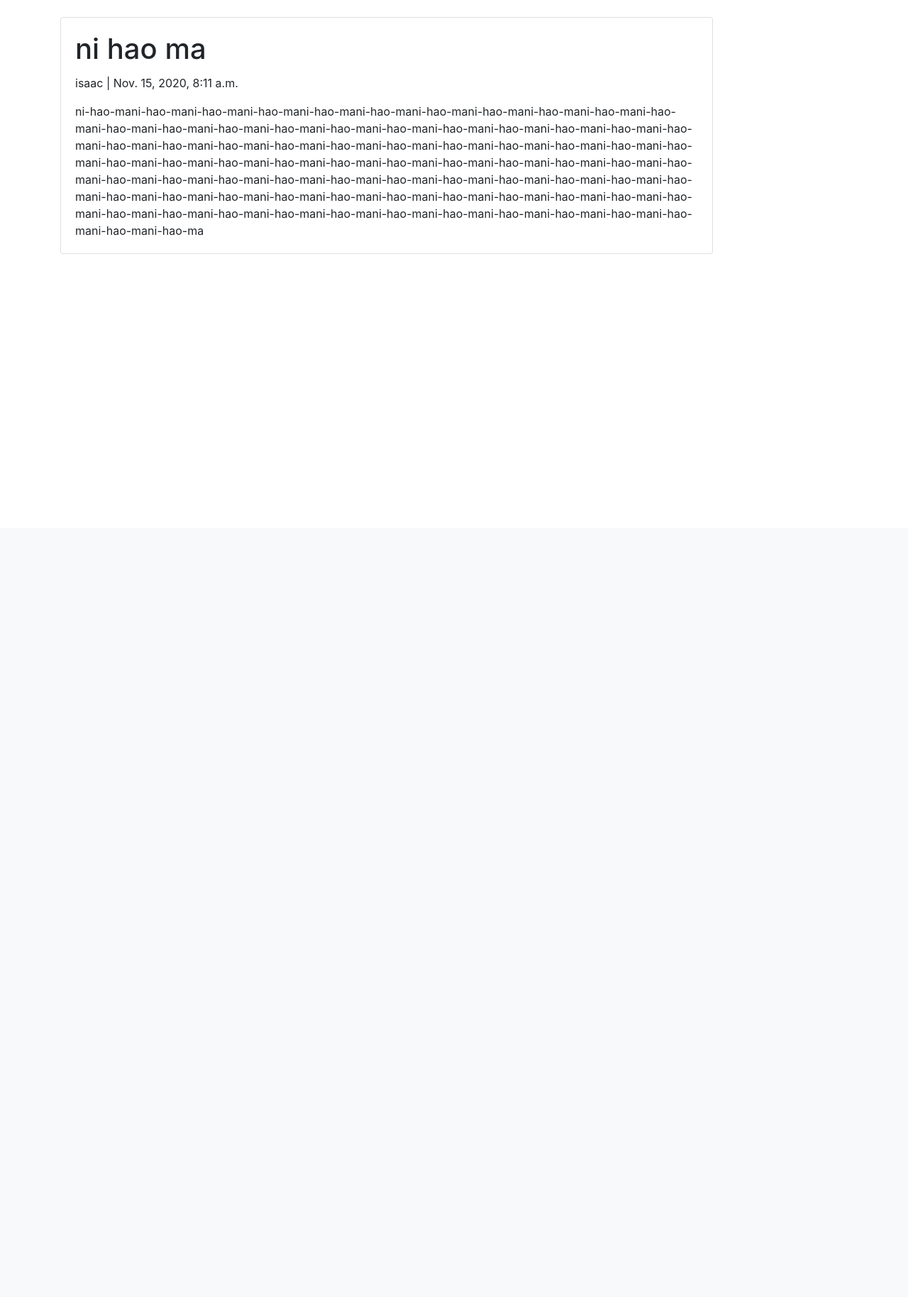
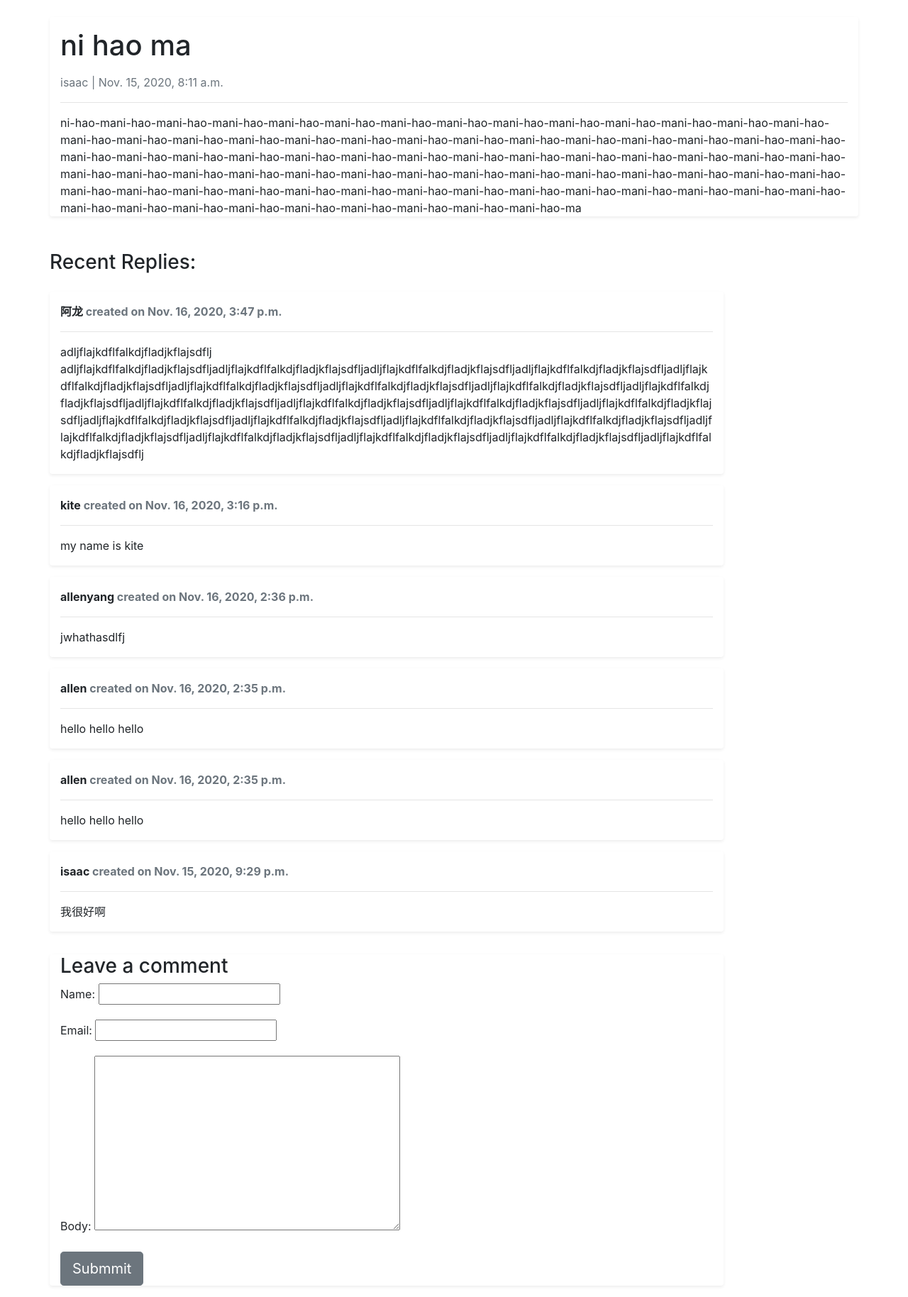
Before and after one commit to IsaacYang/myblog, a Django app: a page that uses blog/templates/blog/base.html in a window 1280 px wide. Shown: the part 56-1884 px from the top of the page at 71% size. Before the commit the page ends 414 px from the top, so only its background shows below. Run offline with Django 3.2, Linux system fonts and the light colour scheme; data comes from the database, SQL or seed files in the repository; both versions use the stored data as it was after the commit; some libraries are stand-ins or nearby versions.

Commit message:
ADDED COMMENT MODDULE

```diff
--- /dev/null
+++ b/blog/forms.py
@@ -0,0 +1,9 @@
+from .models import Comment
+from django import forms
+
+class CommentForm(forms.ModelForm):
+    """Form definition for Comment."""
+    class Meta:
+        """Meta definition for Commentform."""
+        model = Comment
+        fields = ('name','email','body')
--- a/blog/models.py
+++ b/blog/models.py
@@ -21,3 +21,18 @@ class Post(models.Model):
     def __str__(self):
         """Unicode representation of Post."""
         return self.title
+
+class Comment(models.Model):
+    """Model definition for Comment."""
+    post = models.ForeignKey(Post, on_delete=models.CASCADE, related_name='comments')
+    name = models.CharField(max_length=90)
+    email = models.EmailField()
+    body = models.TextField()
+    created_on = models.DateTimeField(auto_now_add=True)
+    active = models.BooleanField(default=False)
+    class Meta:
+        """Meta definition for Comment."""
+        ordering=["-created_on"]
+    def __str__(self):
+        """Unicode representation of Comment."""
+        return f'Comment {self.body} by {self.name}'
--- a/blog/templates/blog/base.html
+++ b/blog/templates/blog/base.html
@@ -16,6 +16,14 @@
         padding-top: 1em;
         padding-bottom: 1em;
         }
+    .messagebox{
+        padding-top:2em
+    }
+    .message{
+        padding-top:1em;
+        margin-top:1em;
+        overflow-wrap: break-word;
+    }
 </style>
 <title>
 {% block title %}
--- a/blog/templates/blog/post_detail.html
+++ b/blog/templates/blog/post_detail.html
@@ -8,15 +8,48 @@
 {% block content %}
     <div class="container">
         <div class="row">
-            <div class="col-md-10 left top">
-                <div class="card">
-                    <div class="card-body">
-                        <h1 class="card-title">{{ post.title }}</h1>
-                        <p class="text_muted">{{ post.author }} | {{ post.created_on }}</p>
-                        <p class="card-text">{{ post.content | safe }}</p>
-                    </div>
-                </div>
+            <div class="col-md boder rounded shadow-sm">
+                <p class="font-weight-bold text-center">
+                    <h1>{{ post.title }}</h1>
+                </p>
+                <p>
+                    <span class="text-muted">{{ post.author }} | {{ post.created_on }}</span>
+                    <hr>
+                </p>
+                {{ post.content | safe }}
             </div>
         </div>
+
+
+        {% if comments %}
+            <div class="row messagebox">
+                <h3>Recent Replies:</h3>
+                <p></p>
+                {% for comment in comments %}
+                <div class="col-md-10 boder rounded shadow-sm message float-right">
+                    <p class="font-weight-bold">
+                        {{ comment.name }}
+                        <span class="text-muted">created on {{ comment.created_on }}</span>
+                    </p>
+                    <hr>
+                    {{ comment.body | linebreaks }}
+                </div>
+                {% endfor %}
+            </div>
+        {% endif %}
+
+        <div class="row">
+            <div class="col-md-10 boder rounded shadow-sm">
+                    <h3>Leave a comment</h3>
+                    <form  method="post">
+                        {{ comment_form.as_p }}
+                        {% csrf_token %}
+                        <button type="submit" class='btn btn-secondary btn-lg'>Submmit</button>
+                    </form>
+            </div>
+        </div>
+
+
+
     </div>
 {% endblock content %}
--- a/blog/urls.py
+++ b/blog/urls.py
@@ -4,5 +4,5 @@ from django.urls import path
 app_name='blog'
 urlpatterns = [
     path('', views.PostListView.as_view(), name='home'),
-    path('<slug:slug>/', views.PostDetailView.as_view(), name='post_detail'),
+    path('<slug:slug>/', views.post_detail, name='post_detail'),
 ]
--- a/blog/views.py
+++ b/blog/views.py
@@ -1,6 +1,7 @@
-from django.shortcuts import render
+from django.shortcuts import render,get_object_or_404,reverse,redirect
 from django.views.generic import ListView, DetailView
 from .models import Post
+from .forms import CommentForm
 # Create your views here.
 
 
@@ -10,6 +11,21 @@ class PostListView(ListView):
     paginate_by = 2
 
 
-class PostDetailView(DetailView):
-    model = Post
-    template_name = "blog/post_detail.html"
+# class PostDetailView(DetailView):
+#     model = Post
+#     template_name = "blog/post_detail.html"
+
+def post_detail(request,slug):
+    template = "blog/post_detail.html"
+    post = get_object_or_404(Post,slug=slug)
+    comments = post.comments.filter(active=True)
+    if request.method=='POST':
+        comment_form = CommentForm(request.POST)
+        if comment_form.is_valid:
+            new_form=comment_form.save(commit=False)
+            new_form.post=post
+            new_form.save()
+            return redirect(reverse("blog:post_detail",kwargs={'slug':slug}))
+    else:
+        comment_form = CommentForm()
+    return render(request,template,{"post":post,"comments":comments,"comment_form":comment_form})
```
Also changed, not shown: blog/admin.py (+13 -1 lines), blog/templates/blog/index.html (+8 -5 lines), blog/migrations/0002_auto_20201115_2120.py (added), db.sqlite3.
